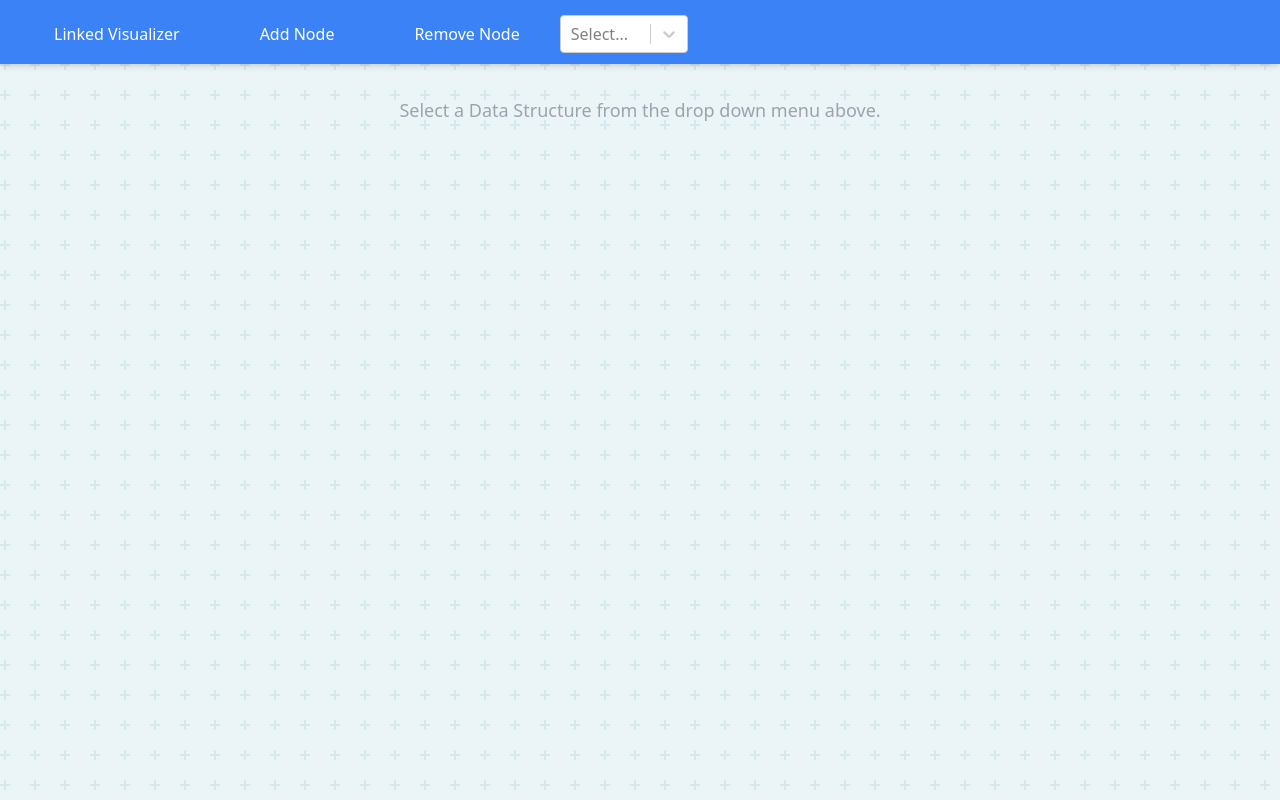
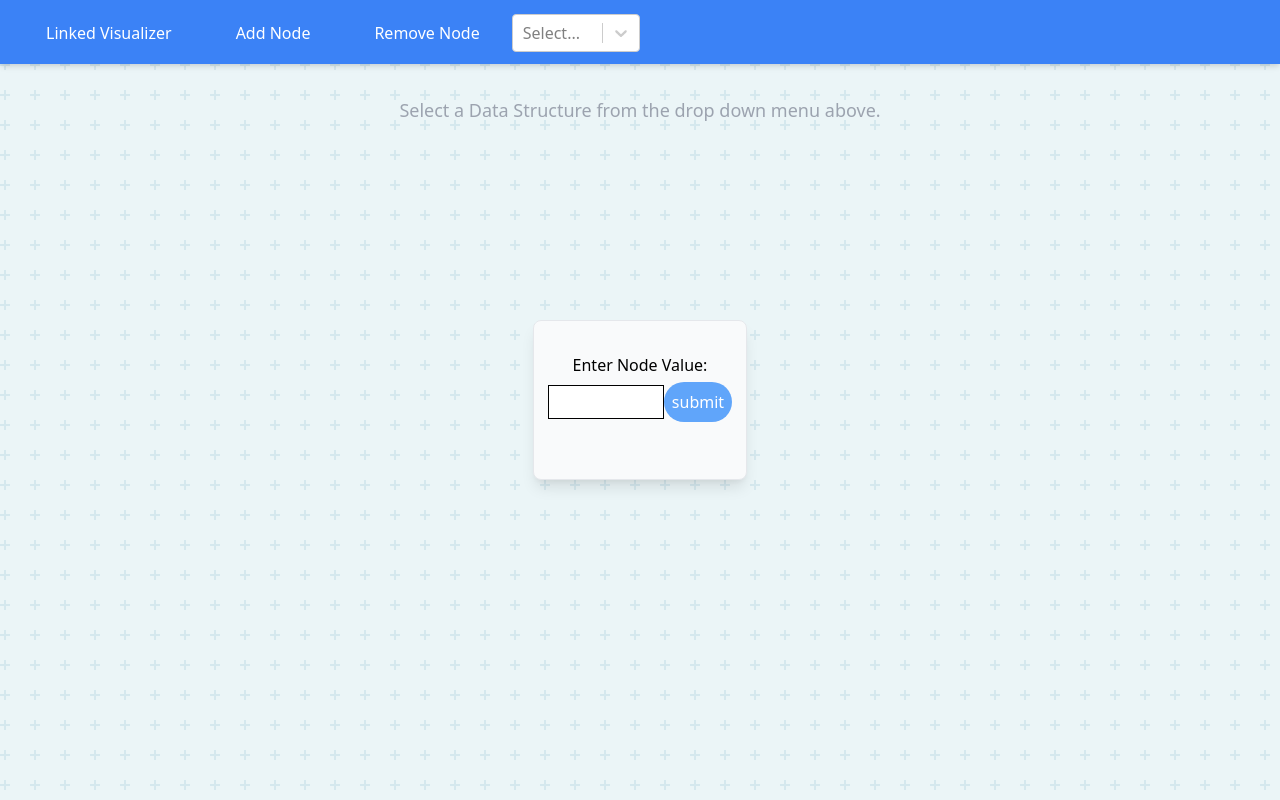
Before and after one commit to JackTrimboli/LinkedVisualizer, a React (Create React App) app: page / in a window 1280 px wide. Both pictures are taken after a click on the button "Add Node". Built offline with nearby package versions, Linux system fonts and the light colour scheme.

Commit message:
Menu Changes / Created Popups

```diff
--- /dev/null
+++ b/src/components/HiddenCard.jsx
@@ -0,0 +1,17 @@
+import { React} from 'react'
+
+const HiddenCard = (props) => {
+
+  if(props.showCard === true){
+  return (
+    <div className="fixed flex-col inset-0 z-40 m-auto h-1/5 w-1/6 border rounded-lg text-center bg-gray-50 shadow-lg text-black">
+      <p className="z-50 mt-8 pl-1 pr-1">{props.title}</p>
+      <input className="mt-2 pl-2 pr-2 pt-1 pb-1 border-black border" type="number" min={0} max={1000}></input>
+      <button className="bg-blue-400 text-white focus:outline-none rounded-full p-2">submit</button>
+    </div>
+  )}
+  else
+    return null
+}
+
+export default HiddenCard
--- a/src/components/Main.jsx
+++ b/src/components/Main.jsx
@@ -4,20 +4,23 @@ import Button from "./Button";
 import Linkedlist from "./Linkedlist";
 import Bst from './Bst';
 import Heap from "./Heap";
+import HiddenCard from "./HiddenCard";
 
 function Main(props) {
   const [structure, setStructure] = useState(null)
   const [label, setLabel] = useState("None")
-  const options = [
+  const [showAddCard, setShowAddCard] = useState(false)
+  const [showRemoveCard, setShowRemoveCard] = useState(false)
+  const options = [ //React select options
     { value: 1, label: "Linked-List" },
     { value: 2, label: "Binary Search Tree" },
     { value: 3, label: "Heap" },
   ];
-  const selectStyles ={
+  const selectStyles ={ //React Select styling API
     option: (provided, state) => ({
       ...provided,
       color: "black",
-      padding: 10,
+      padding: 8,
     }),
     singleValue: (provided) => {
       return { ...provided};
@@ -37,13 +40,24 @@ function Main(props) {
       setStructure(<Heap/>);
     }
   }
+  function handleAddNode(event){
+    event.preventDefault();
+    setShowAddCard(true);
+    console.log("Add card revealed")
+  }
+  function handleRemoveNode(event){
+    event.preventDefault();
+    setShowRemoveCard(true);
+    console.log("Remove card revealed")
+  }
   return (
     <div className="box-border w-full">
       <nav className="bg-blue-500 h-16 min-w-full text-white shadow-md p-3.5">
-      <Button text="Linked Visualizer"></Button>
-      <Button text="Add Node"></Button>
-      <Button text="Remove Node"></Button>
+        <button className="ml-8 mr-8">Linked Visualizer</button>
+        <button className="ml-8 mr-8" onClick={handleAddNode}>Add Node</button>
+        <button className="ml-8 mr-8">Remove Node</button>
         <Select
+        autoFocus={true}
         onChange={handleSelectChange}
         options={options}
         className="w-32 text-black-400 inline-block"
@@ -52,7 +66,10 @@ function Main(props) {
       </nav>
       {structure ?
         <span className="flex justify-center mt-8 text-gray-400 text-lg">Now Displaying:  {label}</span> :
-      <span className="flex justify-center mt-8 text-gray-400 text-lg">Select a Data Structure from the drop down menu above.</span>}
+        <span className="flex justify-center mt-8 text-gray-400 text-lg">Select a Data Structure from the drop down menu above.</span>
+      }
+      <HiddenCard title="Enter Node Value:" showCard={showAddCard}/>
+      <HiddenCard title="Enter the Value to Remove:" showCard={showRemoveCard}/>
       <div>{structure}</div>
     </div>
   );
--- a/tailwind.config.js
+++ b/tailwind.config.js
@@ -5,7 +5,10 @@ module.exports = {
     extend: {},
   },
   variants: {
-    extend: {},
+    extend: {
+      backgroundColor: ['active'],
+      scale: ['active'],
+    },
   },
   plugins: [],
 };
```
Lines whose indentation alone changed are shown as unchanged.
